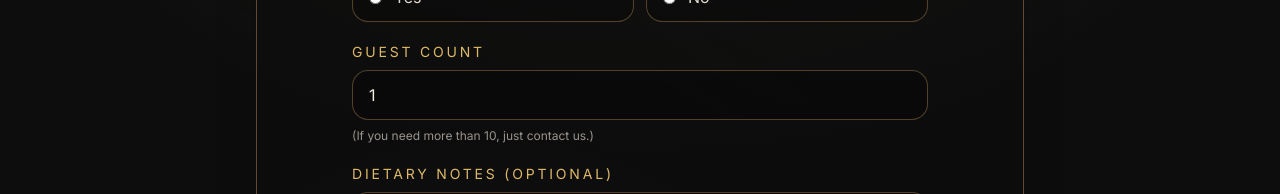
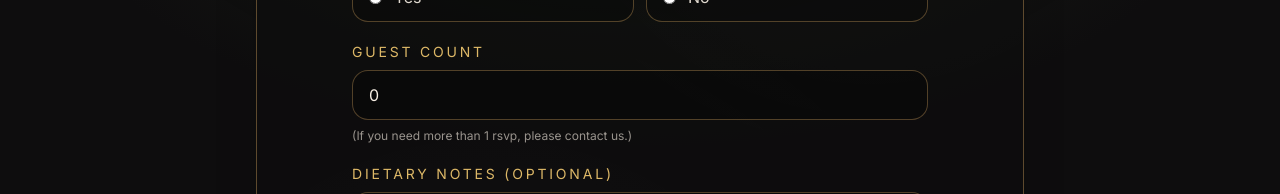
Before and after one commit to cookiemuenster/our-wedding-website, a Next.js app: page /rsvp in a window 1280 px wide. Shown: the part 602-796 px from the top of the page. Built offline with nearby package versions, Linux system fonts and the light colour scheme.

Commit message:
Updated rsvp page and route files to allow for guest count to include 0 on the web page and in the database.

```diff
--- a/app/api/rsvp/route.ts
+++ b/app/api/rsvp/route.ts
@@ -56,8 +56,8 @@ export async function POST(req: Request) {
                 : parseInt(String(body.guestCount ?? "1"), 10);
 
         const guestCount = Number.isFinite(guestCountRaw)
-            ? Math.min(Math.max(guestCountRaw, 1), 10)
-            : 1;
+            ? Math.min(Math.max(guestCountRaw, 0), 10)
+            : 0;
 
         //Optional fields
         const dietaryNotes = asNonEmptyString(body.dietaryNotes, 500);
--- a/app/rsvp/page.tsx
+++ b/app/rsvp/page.tsx
@@ -14,7 +14,7 @@ export default function RsvpPage() {
     const[lastName, setLastName] = useState("");
     const[email, setEmail] = useState("");
     const[attendance, setAttendance] = useState<"yes" | "no" | "">("");
-    const[guestCount, setGuestCount] = useState<number>(1);
+    const[guestCount, setGuestCount] = useState<number>(0);
     const[dietaryNotes, setDietaryNotes] = useState("");
     const[message, setMessage] = useState("");
 
@@ -220,14 +220,14 @@ export default function RsvpPage() {
                   <Field label="Guest count">
                     <input
                       type="number"
-                      min={1}
+                      min={0}
                       max={10}
                       value={guestCount}
-                      onChange={(e) => setGuestCount(parseInt(e.target.value || "1", 10))}
+                      onChange={(e) => setGuestCount(parseInt(e.target.value || "0", 10))}
                       className="w-full rounded-2xl border border-[color:var(--antique-gold)]/35 bg-black/25 px-4 py-3 text-[color:var(--bone)] focus:outline-none focus:ring-2 focus:ring-[color:var(--bright-gold)]/40"
                     />
                     <p className="mt-2 text-xs text-[color:var(--bone)]/60">
-                      (If you need more than 10, just contact us.)
+                      (If you need more than 1 rsvp, please contact us.)
                     </p>
                   </Field>
 
```
